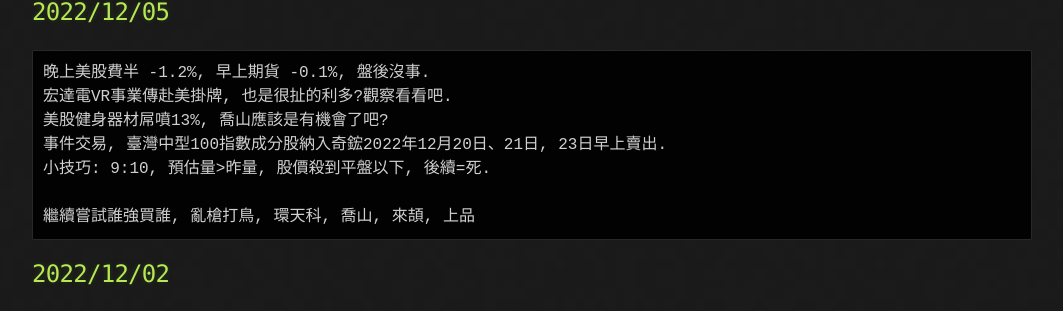
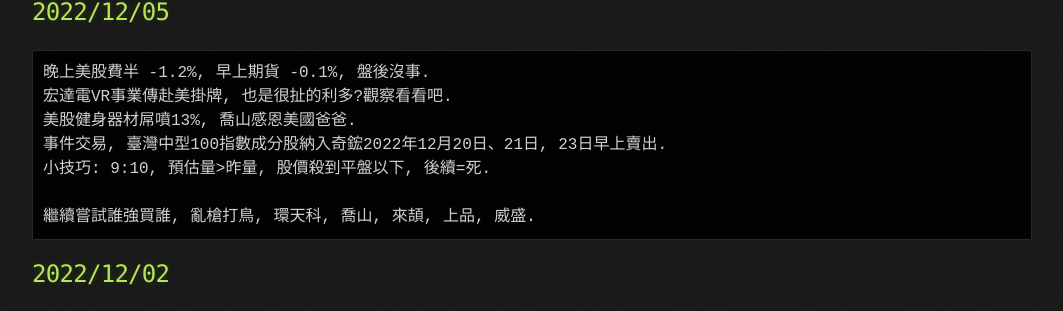
Before and after one commit to lepg5487/Stock_God, a Jekyll site: the page built from index.md, in a window 1280 px wide and 900 px high, scrolled down 348 px. Shown: the part 196-507 px from the top of the window, without its empty margins (108-1171 px from the left). Built offline with Jekyll 4.4.1, drawn with Linux system fonts in a browser that asks for light colours; our own code applies the rules of GitHub Pages for plain Markdown files.

Commit message:
Update index.md

````diff
--- a/index.md
+++ b/index.md
@@ -20,11 +20,11 @@
 ```
 晚上美股費半 -1.2%, 早上期貨 -0.1%, 盤後沒事.
 宏達電VR事業傳赴美掛牌, 也是很扯的利多?觀察看看吧.
-美股健身器材屌噴13%, 喬山應該是有機會了吧?
+美股健身器材屌噴13%, 喬山感恩美國爸爸.
 事件交易, 臺灣中型100指數成分股納入奇鋐2022年12月20日、21日, 23日早上賣出.
 小技巧: 9:10, 預估量>昨量, 股價殺到平盤以下, 後續=死.
 
-繼續嘗試誰強買誰, 亂槍打鳥, 環天科, 喬山, 來頡, 上品
+繼續嘗試誰強買誰, 亂槍打鳥, 環天科, 喬山, 來頡, 上品, 威盛.
 ```
 
 ## 2022/12/02
````
